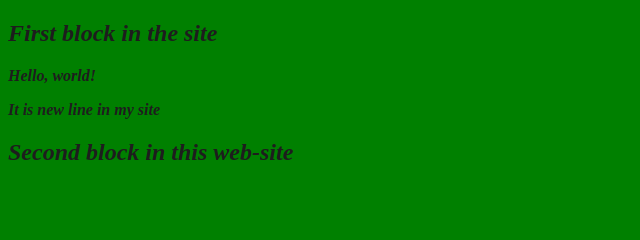
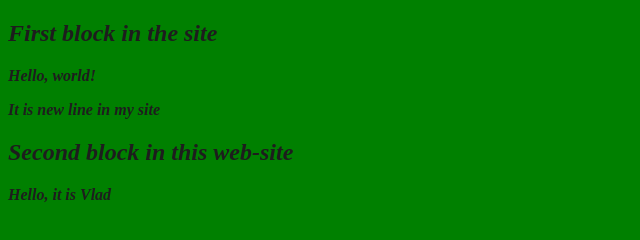
Before and after one commit to vouliont/git-test, a plain HTML site: page index.html in a window 1280 px wide. Shown: the full height of the page, 0-640 px from the left. Drawn offline with Linux system fonts and the light colour scheme.

Commit message:
change index.html

```diff
--- a/index.html
+++ b/index.html
@@ -12,6 +12,7 @@
 		</div>
 		<div class="second-block">
 			<h2>Second block in this web-site</h2>
+			<p>Hello, it is Vlad</p>
 		</div>
 	</body>
 </html>
```
